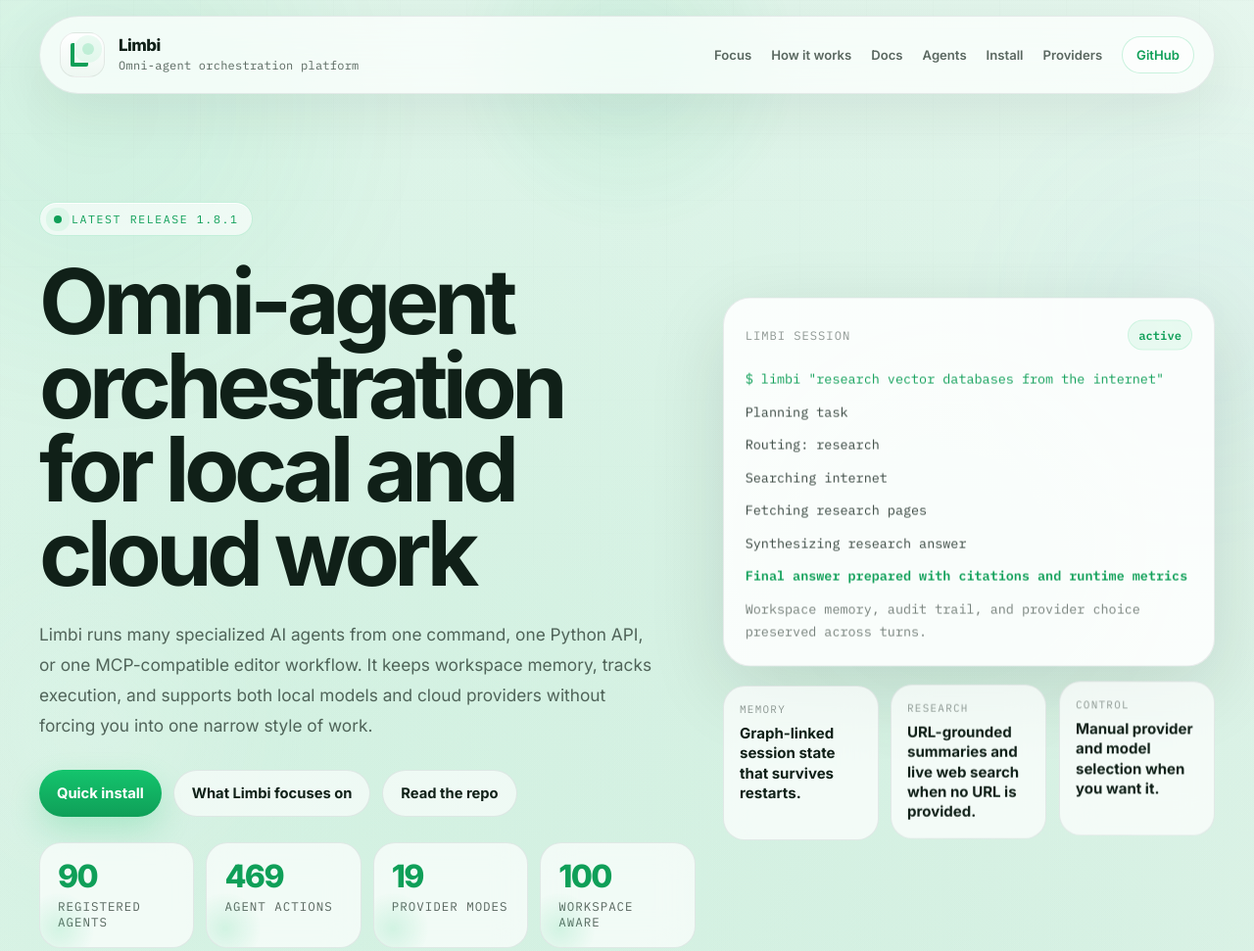
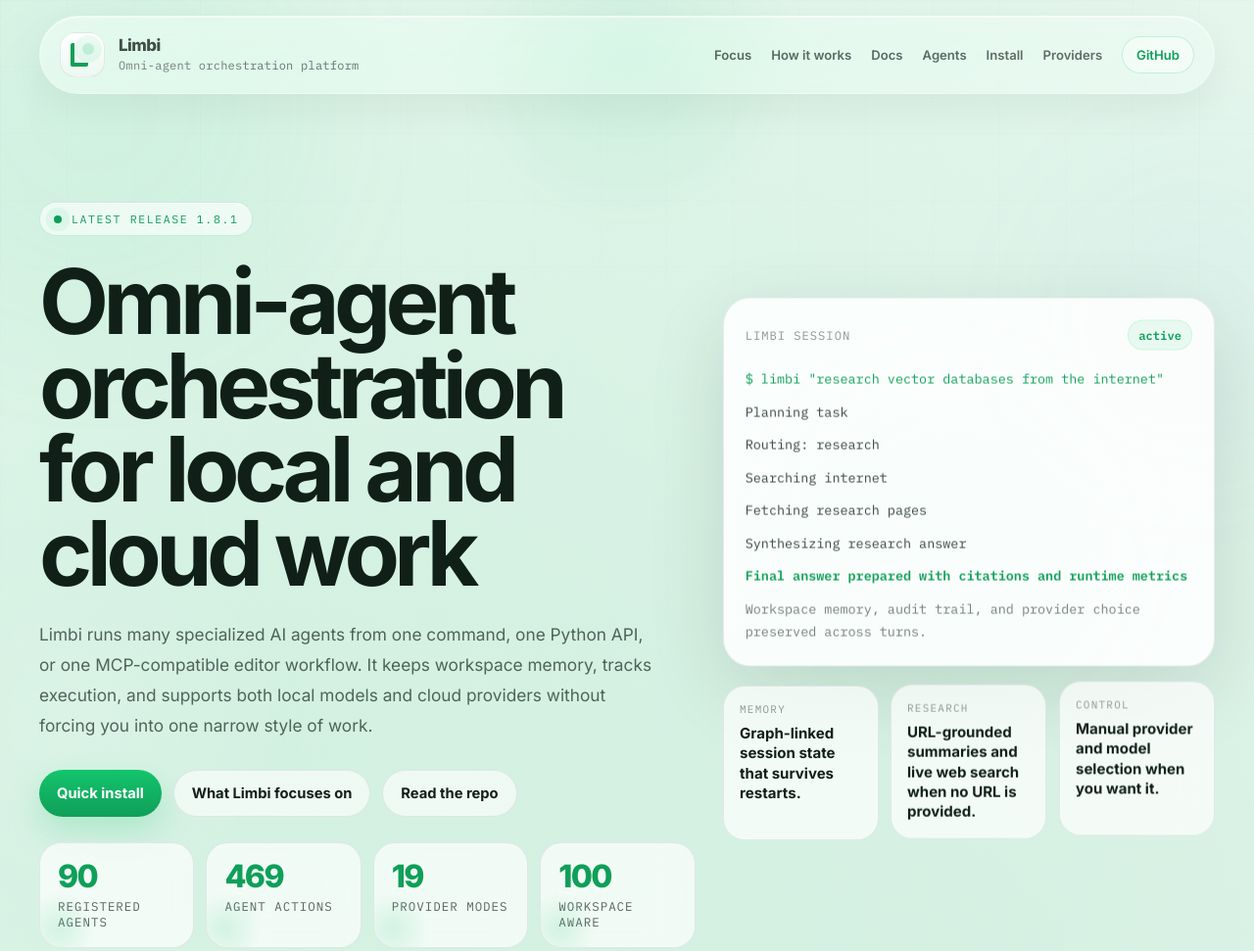
Before and after one commit to sayon999-d/Limbi, a browser extension: page website/index.html in a window 1280 px wide. Shown: the top 971 px of the page at 98% size. Drawn offline with Linux system fonts and the light colour scheme.

```diff
--- a/website/index.html
+++ b/website/index.html
@@ -178,6 +178,30 @@
       align-items: center;
       justify-content: space-between;
       gap: 20px;
+      background: rgba(255, 255, 255, 0.28);
+      backdrop-filter: blur(28px) saturate(1.45);
+      -webkit-backdrop-filter: blur(28px) saturate(1.45);
+      border: 1px solid rgba(255, 255, 255, 0.42);
+      box-shadow:
+        0 14px 40px rgba(16, 32, 24, 0.06),
+        inset 0 1px 0 rgba(255, 255, 255, 0.7);
+      overflow: hidden;
+    }
+
+    .topbar::before {
+      content: "";
+      position: absolute;
+      inset: 0;
+      background: linear-gradient(
+        120deg,
+        rgba(255,255,255,0.34) 0%,
+        rgba(255,255,255,0.12) 24%,
+        rgba(255,255,255,0.02) 58%,
+        rgba(255,255,255,0.08) 100%
+      );
+      pointer-events: none;
+      mix-blend-mode: screen;
+      opacity: 0.8;
     }
 
     .brand {
@@ -264,7 +288,9 @@
       padding: 10px 14px;
       border: 1px solid rgba(20, 196, 109, 0.22);
       border-radius: 999px;
-      background: rgba(255,255,255,0.6);
+      background: rgba(255,255,255,0.34);
+      backdrop-filter: blur(18px);
+      -webkit-backdrop-filter: blur(18px);
     }
 
     .hero {
```
